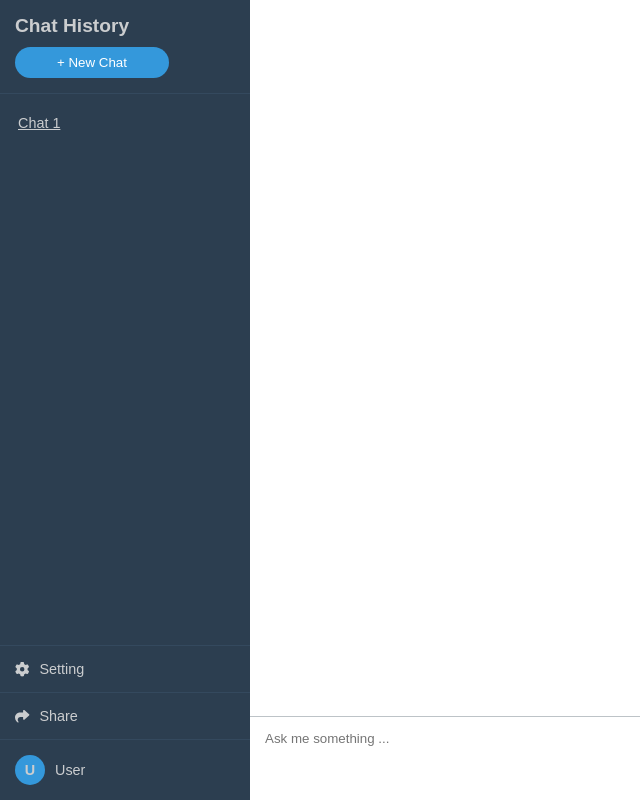
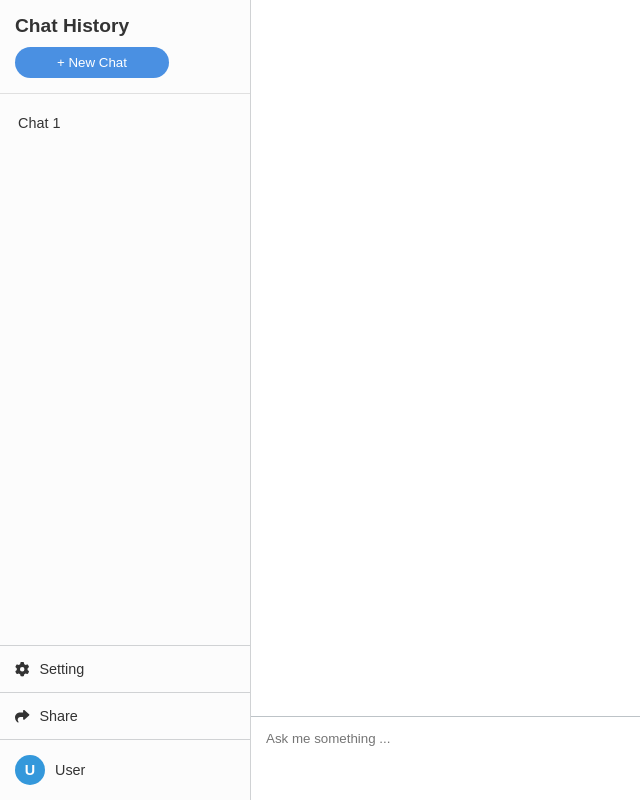
Before and after one commit to mazemi/Chat-UI, a Vue app: page / in a window 1280 px wide. Shown: the whole page, without its empty margins (0-640 px from the left). Built offline with nearby package versions, Linux system fonts and the light colour scheme.

Commit message:
light styled

```diff
--- a/src/App.vue
+++ b/src/App.vue
@@ -132,4 +132,23 @@ export default {
   justify-content: center;
   padding: 1rem;
 }
+
+.message-text table {
+  width: 100%;
+  border-collapse: collapse;
+  margin-top: 1em;
+  font-size: 14px;
+}
+
+.message-text th,
+.message-text td {
+  border: 1px solid #ccc;
+  padding: 8px;
+  text-align: left;
+}
+
+.message-text th {
+  background-color: #f2f2f2;
+  font-weight: bold;
+}
 </style>
--- a/src/components/ChatContainer.vue
+++ b/src/components/ChatContainer.vue
@@ -51,4 +51,5 @@ export default {
   padding: 20px;
   overflow-y: auto;
 }
+
 </style>
--- a/src/components/Message.vue
+++ b/src/components/Message.vue
@@ -93,5 +93,7 @@ export default {
   padding: 10px 15px;
   border-radius: 18px;
   word-wrap: break-word;
+  overflow-x: auto;
+  max-width: 100%;
 }
 </style>
--- a/src/components/Sidebar.vue
+++ b/src/components/Sidebar.vue
@@ -81,16 +81,17 @@ export default {
 <style scoped>
 .sidebar {
   width: 250px;
-  background-color: #2c3e50;
-  color: rgb(203, 205, 207);
+  background-color: #f8f8f87e; /* light gray */
+  color: #333; /* dark gray */
   display: flex;
   flex-direction: column;
   position: relative;
+  border-right: 1px solid #d0d2d4;
 }
 
 .sidebar-header {
   padding: 15px;
-  border-bottom: 1px solid #34495e;
+  border-bottom: 1px solid #e0e0e0;
 }
 
 .sidebar-header h2 {
@@ -101,15 +102,15 @@ export default {
 .new-chat-btn {
   width: 70%;
   padding: 8px;
-  background-color: #3498db;
-  color: white;
+  background-color: #4a90e2;
+  color: #fff;
   border: none;
   border-radius: 20px;
   cursor: pointer;
 }
 
 .new-chat-btn:hover {
-  background-color: #2980b9;
+  background-color: #357ab8;
 }
 
 .chat-history {
@@ -128,39 +129,38 @@ export default {
   text-overflow: ellipsis;
 }
 
-.chat-item.active {
+/* .chat-item.active {
+   text-decoration: underline;
+} */
 
-  text-decoration: underline;
+.user-tools {
+  padding: 15px;
+  display: flex;
+  align-items: center;
+  border-top: 1px solid #d0d2d4;
+  cursor: pointer;
+  position: relative;
+}
+
+.user-tools:hover {
+  background-color: #eaeaea;
+}
+
+.tools-label {
+  padding-left: 10px;
 }
 
 .user-profile {
   padding: 15px;
   display: flex;
   align-items: center;
-  border-top: 1px solid #34495e;
+  border-top: 1px solid #d0d2d4;
   cursor: pointer;
   position: relative;
 }
 
 .user-profile:hover {
-  background-color: #34495e;
-}
-
-.user-tools {
-  padding: 15px;
-  display: flex;
-  align-items: center;
-  border-top: 1px solid #34495e;
-  cursor: pointer;
-  position: relative;
-}
-
-/* .user-tools:hover {
-  background-color: #34495e;
-} */
-
-.tools-label{
-  padding-left: 10px;
+  background-color: #e0e0e0;
 }
 
 .avatar {
@@ -173,6 +173,7 @@ export default {
   justify-content: center;
   margin-right: 10px;
   font-weight: bold;
+  color: #fff;
 }
 
 .profile-popup {
@@ -180,11 +181,11 @@ export default {
   bottom: 70px;
   left: 15px;
   width: 220px;
-  background-color: white;
+  background-color: #ffffff;
   border-radius: 8px;
   box-shadow: 0 4px 12px rgba(0, 0, 0, 0.15);
   z-index: 100;
-  color: #2c3e50;
+  color: #333;
 }
 
 .popup-content {
@@ -231,7 +232,7 @@ export default {
 }
 
 .detail-value {
-  word-break: break-all;
+  word-break: break-word;
 }
 
 /* Triangle pointer */
@@ -242,6 +243,6 @@ export default {
   left: 20px;
   border-width: 10px 10px 0;
   border-style: solid;
-  border-color: white transparent transparent;
+  border-color: #ffffff transparent transparent;
 }
 </style>
```
